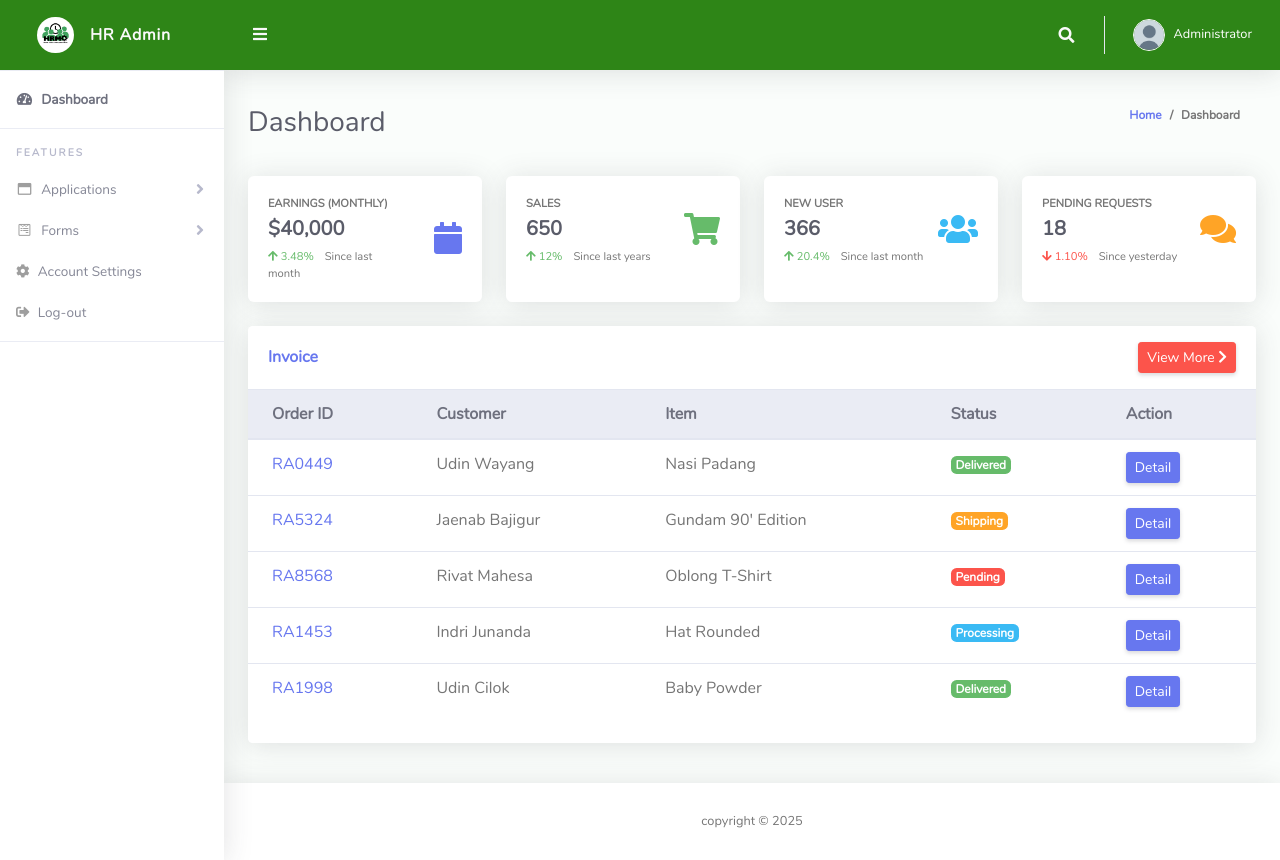
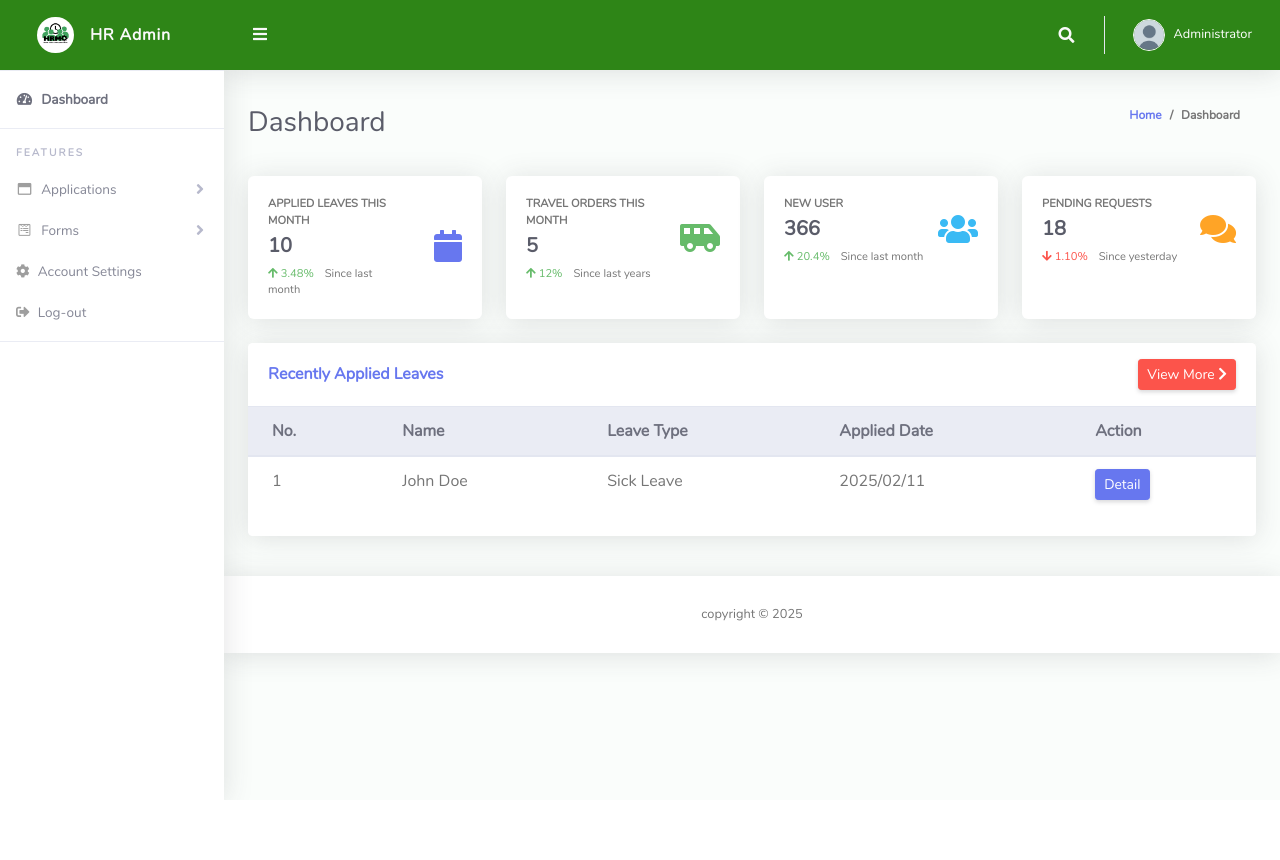
Before and after one commit to DarthCoder-afk/LeaveTrack, a PHP site: page / in a window 1280 px wide. After the commit the page ends 800 px from the top, so only its background shows below. Run offline with PHP 8.4, Linux system fonts and the light colour scheme; a user stored in the database is signed in; some libraries are stand-ins or nearby versions.

Commit message:
updated dashboard

```diff
--- a/index.php
+++ b/index.php
@@ -141,8 +141,8 @@ include 'auth.php'; // Ensure authentication
                 <div class="card-body">
                   <div class="row align-items-center">
                     <div class="col mr-2">
-                      <div class="text-xs font-weight-bold text-uppercase mb-1">Earnings (Monthly)</div>
-                      <div class="h5 mb-0 font-weight-bold text-gray-800">$40,000</div>
+                      <div class="text-xs font-weight-bold text-uppercase mb-1">Applied Leaves this Month</div>
+                      <div class="h5 mb-0 font-weight-bold text-gray-800">10</div>
                       <div class="mt-2 mb-0 text-muted text-xs">
                         <span class="text-success mr-2"><i class="fa fa-arrow-up"></i> 3.48%</span>
                         <span>Since last month</span>
@@ -161,15 +161,15 @@ include 'auth.php'; // Ensure authentication
                 <div class="card-body">
                   <div class="row no-gutters align-items-center">
                     <div class="col mr-2">
-                      <div class="text-xs font-weight-bold text-uppercase mb-1">Sales</div>
-                      <div class="h5 mb-0 font-weight-bold text-gray-800">650</div>
+                      <div class="text-xs font-weight-bold text-uppercase mb-1">Travel Orders this Month</div>
+                      <div class="h5 mb-0 font-weight-bold text-gray-800">5</div>
                       <div class="mt-2 mb-0 text-muted text-xs">
                         <span class="text-success mr-2"><i class="fas fa-arrow-up"></i> 12%</span>
                         <span>Since last years</span>
                       </div>
                     </div>
                     <div class="col-auto">
-                      <i class="fas fa-shopping-cart fa-2x text-success"></i>
+                      <i class="fas fa-shuttle-van fa-2x text-success"></i>
                     </div>
                   </div>
                 </div>
@@ -221,55 +221,27 @@ include 'auth.php'; // Ensure authentication
             <div class="col-xl-13 col-lg-12 mb-4">
               <div class="card">
                 <div class="card-header py-3 d-flex flex-row align-items-center justify-content-between">
-                  <h6 class="m-0 font-weight-bold text-primary">Invoice</h6>
-                  <a class="m-0 float-right btn btn-danger btn-sm" href="#">View More <i
+                  <h6 class="m-0 font-weight-bold text-primary">Recently Applied Leaves</h6>
+                  <a class="m-0 float-right btn btn-danger btn-sm" href="applications.php">View More <i
                       class="fas fa-chevron-right"></i></a>
                 </div>
                 <div class="table-responsive">
                   <table class="table align-items-center table-flush">
                     <thead class="thead-light">
                       <tr>
-                        <th>Order ID</th>
-                        <th>Customer</th>
-                        <th>Item</th>
-                        <th>Status</th>
+                        <th>No.</th>
+                        <th>Name</th>
+                        <th>Leave Type</th>
+                        <th>Applied Date</th>
                         <th>Action</th>
                       </tr>
                     </thead>
                     <tbody>
                       <tr>
-                        <td><a href="#">RA0449</a></td>
-                        <td>Udin Wayang</td>
-                        <td>Nasi Padang</td>
-                        <td><span class="badge badge-success">Delivered</span></td>
-                        <td><a href="#" class="btn btn-sm btn-primary">Detail</a></td>
-                      </tr>
-                      <tr>
-                        <td><a href="#">RA5324</a></td>
-                        <td>Jaenab Bajigur</td>
-                        <td>Gundam 90' Edition</td>
-                        <td><span class="badge badge-warning">Shipping</span></td>
-                        <td><a href="#" class="btn btn-sm btn-primary">Detail</a></td>
-                      </tr>
-                      <tr>
-                        <td><a href="#">RA8568</a></td>
-                        <td>Rivat Mahesa</td>
-                        <td>Oblong T-Shirt</td>
-                        <td><span class="badge badge-danger">Pending</span></td>
-                        <td><a href="#" class="btn btn-sm btn-primary">Detail</a></td>
-                      </tr>
-                      <tr>
-                        <td><a href="#">RA1453</a></td>
-                        <td>Indri Junanda</td>
-                        <td>Hat Rounded</td>
-                        <td><span class="badge badge-info">Processing</span></td>
-                        <td><a href="#" class="btn btn-sm btn-primary">Detail</a></td>
-                      </tr>
-                      <tr>
-                        <td><a href="#">RA1998</a></td>
-                        <td>Udin Cilok</td>
-                        <td>Baby Powder</td>
-                        <td><span class="badge badge-success">Delivered</span></td>
+                        <td>1</td>
+                        <td>John Doe</td>
+                        <td>Sick Leave</td>
+                        <td>2025/02/11</td>
                         <td><a href="#" class="btn btn-sm btn-primary">Detail</a></td>
                       </tr>
                     </tbody>
```
